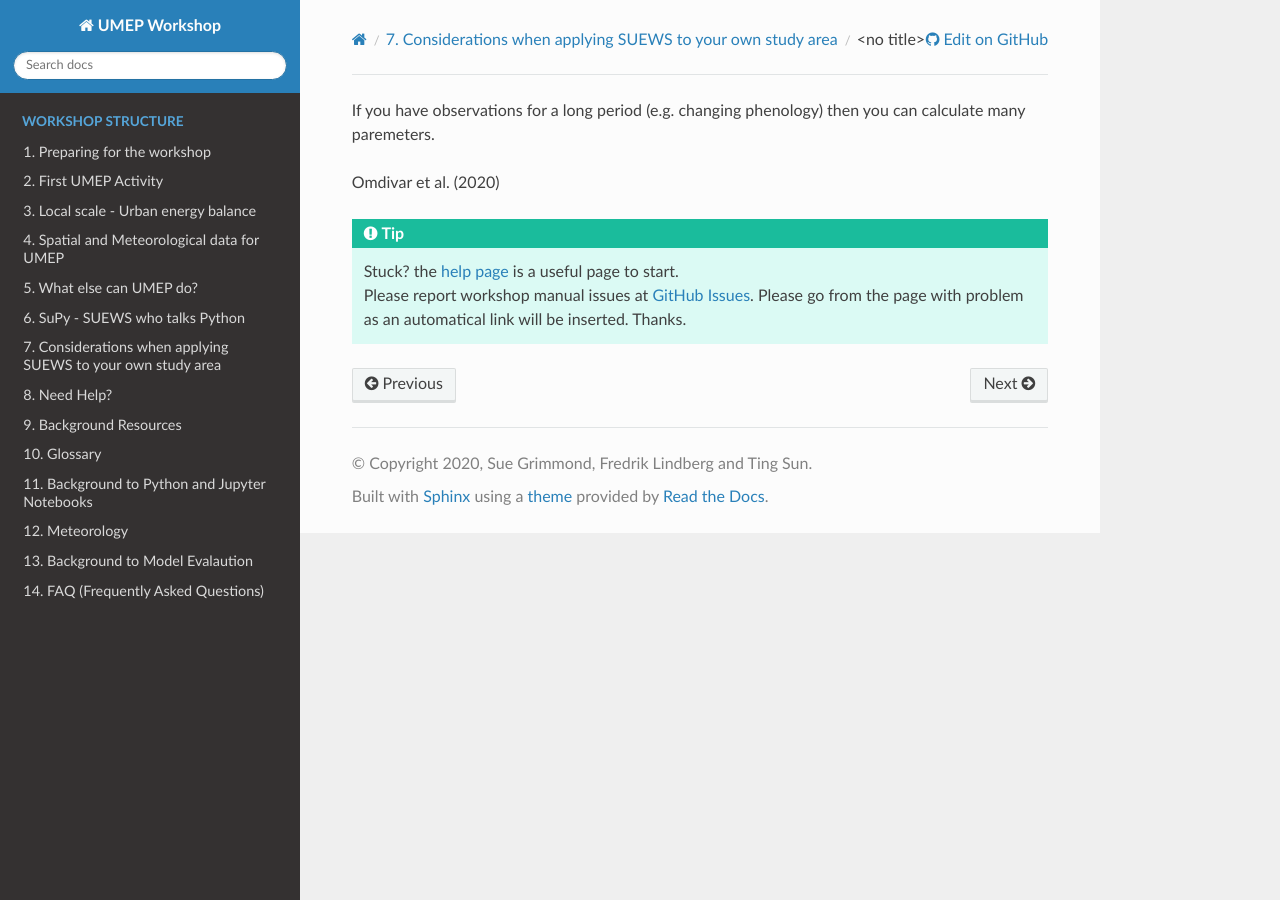
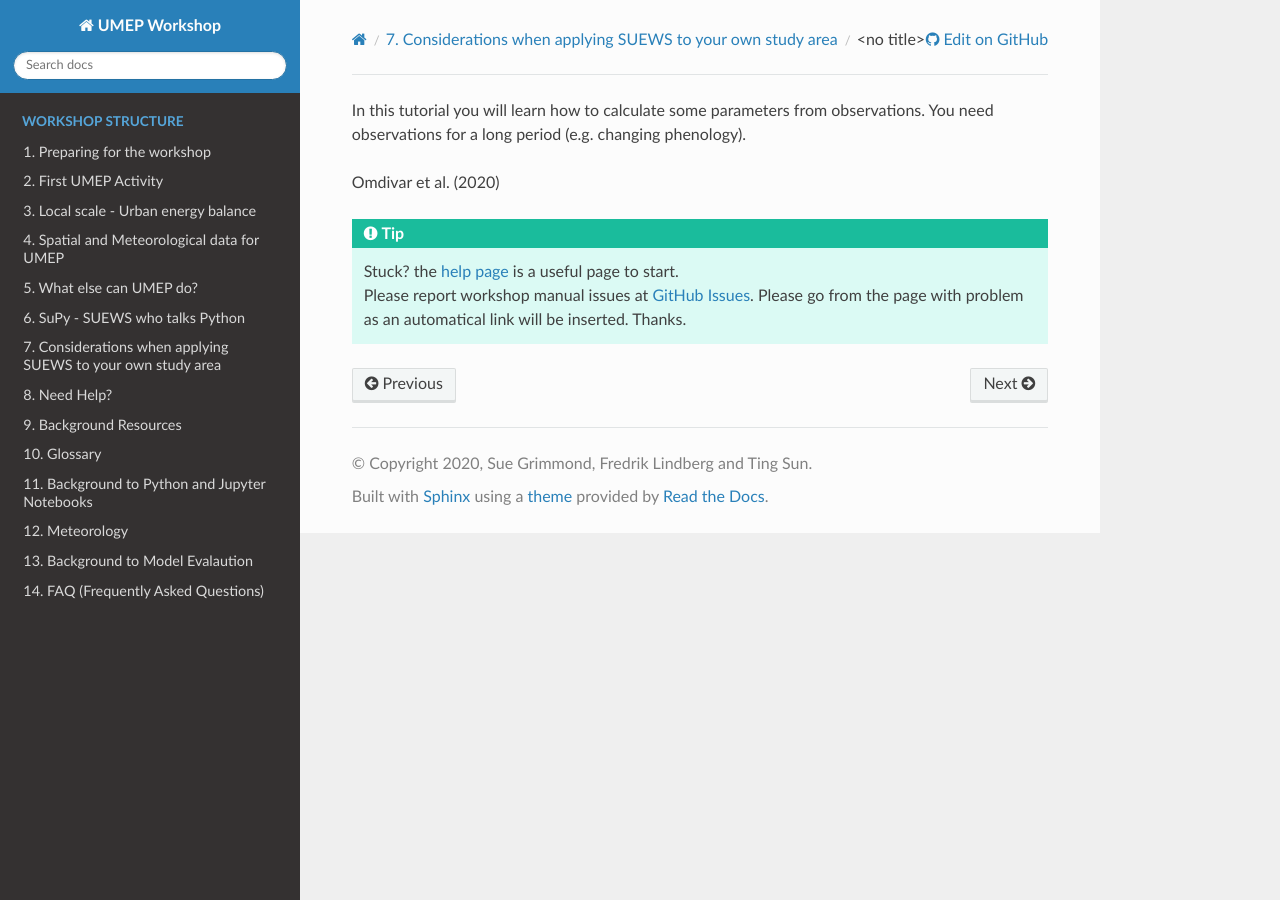
Before and after one commit to Urban-Meteorology-Reading/UMEP-Workshop, a Sphinx documentation site: the page built from source/Parameters/CalcParam.rst, in a window 1280 px wide. Built offline with Sphinx 7.4.7 and the Read the Docs theme 2.0.0, drawn with Linux system fonts in a browser that asks for light colours.

Commit message:
Update CalcParam.rst

```diff
--- a/source/Parameters/CalcParam.rst
+++ b/source/Parameters/CalcParam.rst
@@ -1,8 +1,8 @@
  .. _CalcParam:
 
- Caculating Your \own parameters
+ Caculating your own parameters
  --------------------------------
 
-If you have observations for a long period (e.g. changing phenology) then you can calculate many paremeters.
+In this tutorial you will learn how to calculate some parameters from observations. You need observations for a long period (e.g. changing phenology).
 
 Omdivar et al. (2020)
```
